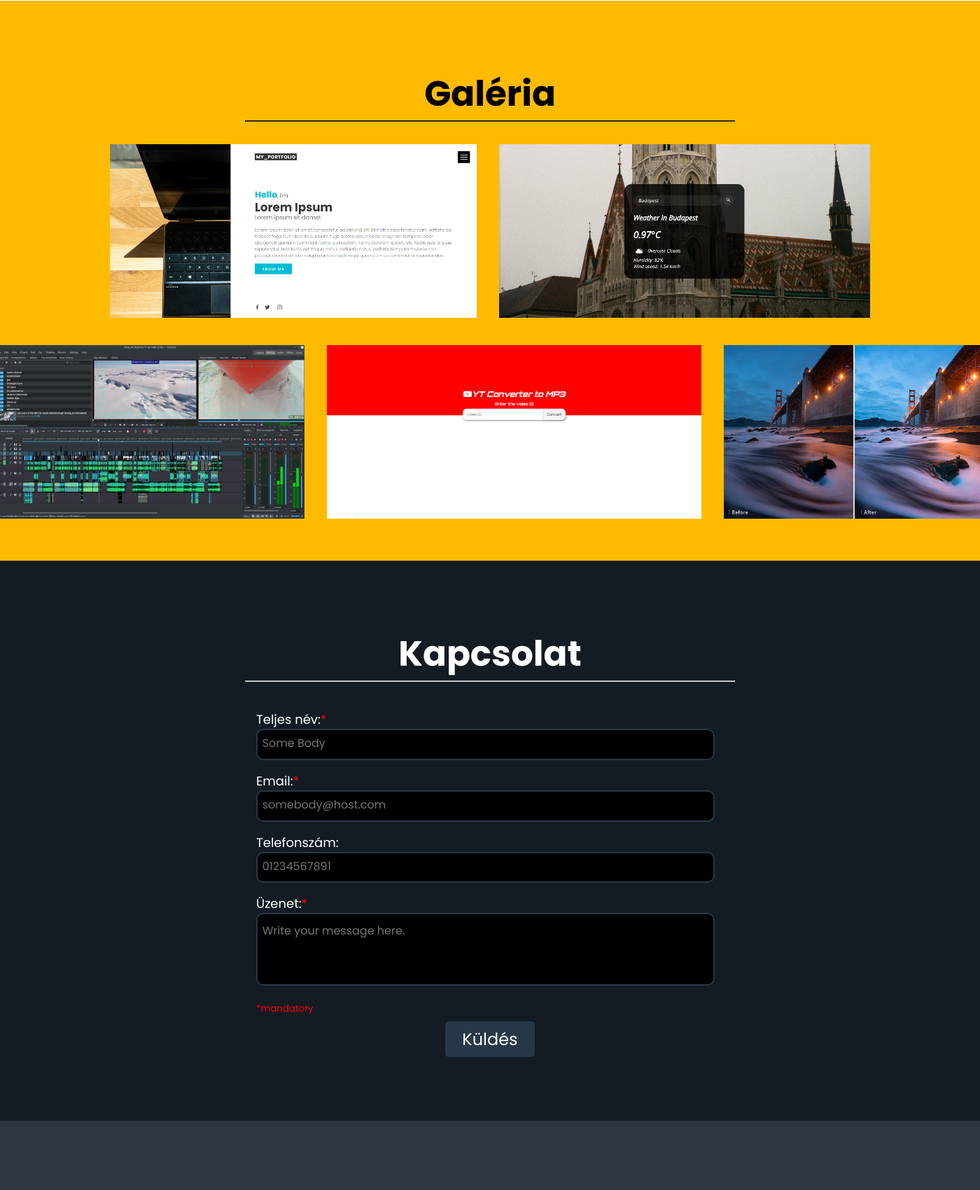
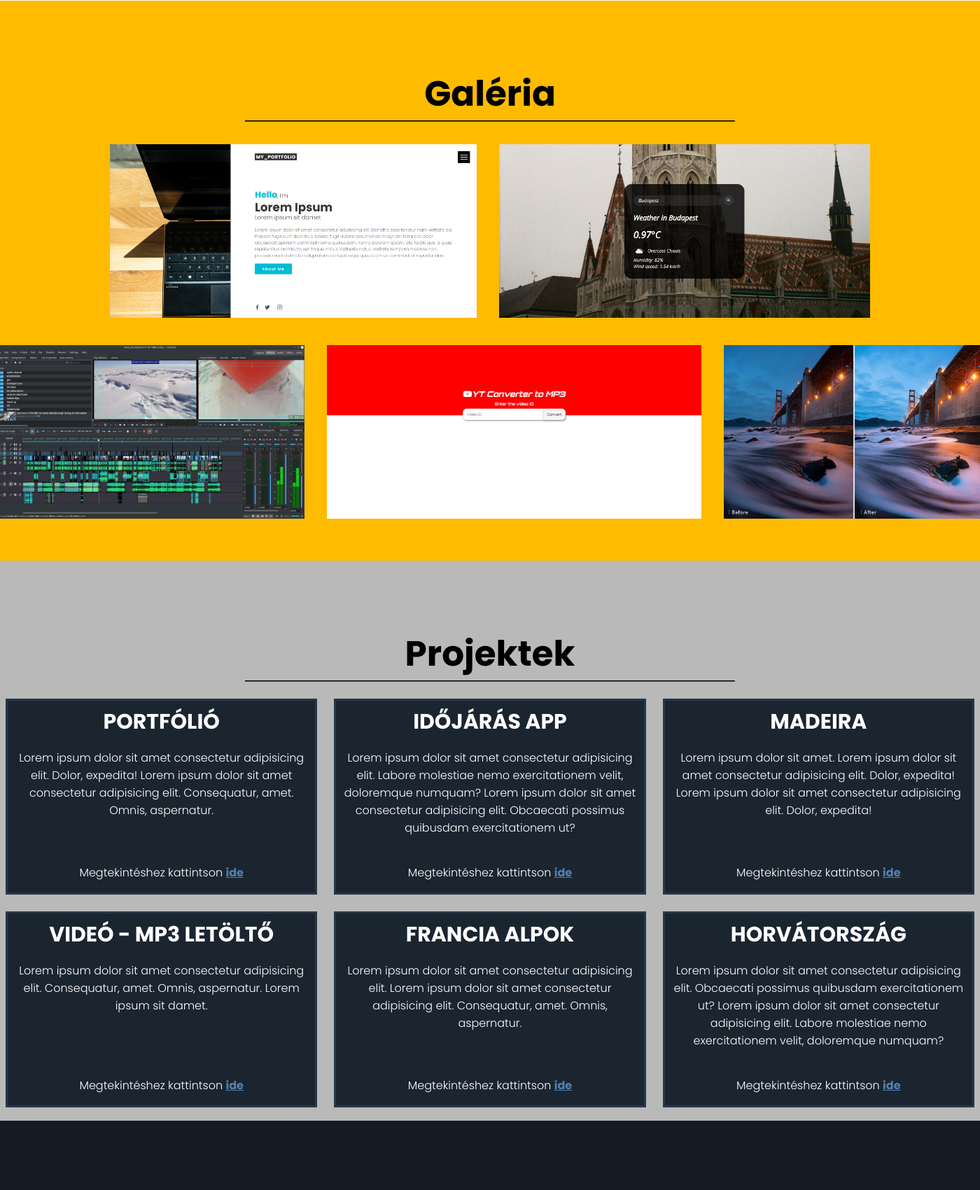
Before and after one commit to bencenyaka/web_services, a PHP site: page / in a window 1400 px wide; the page is wider, and only the part inside the window is pictured. Shown: the part 1599-3299 px from the top of that part at 70% size. Before the commit the page ends 3200 px from the top of that part, so only its background shows below. Run offline with PHP 8.4, Linux system fonts and the light colour scheme.

Commit message:
Add files via upload

```diff
--- /dev/null
+++ b/contacts.txt
@@ -0,0 +1,3 @@
+Arató András | aratoandras@gmail.com |
+
+Arató András | aratoandras@gmail.com |
--- a/index.php
+++ b/index.php
@@ -86,17 +86,78 @@
         </div>
     </section>
 
+    <section id="projektek">
+        <h1>Projektek</h1>
+        <hr>
+        <div class="grid-container">
+            <div class="grid-item">
+                <h2>Portfólió</h2>
+                <?php
+                    $text= file_get_contents("text/portfolio.txt");
+                    echo'
+                    <p>'. $text .'</p>';
+                ?>
+                <p class="link">Megtekintéshez kattintson <a href="https://bencenyaka.github.io/personal_portfolio/" target="blank"><span>ide</span></a></p>
+            </div>
+            <div class="grid-item">
+                <h2>Időjárás App</h2>
+                <?php
+                    $text= file_get_contents("text/idoj.txt");
+                    echo'
+                    <p>'. $text .'</p>';
+                ?>
+                <p class="link">Megtekintéshez kattintson <a href="https://bencenyaka.github.io/weather_app/" target="blank"><span>ide</span></a></p>
+            </div>
+            <div class="grid-item">
+                <h2>Madeira</h2>
+                <?php
+                    $text= file_get_contents("text/madeira.txt");
+                    echo'
+                    <p>'. $text .'</p>';
+                ?>
+                <p class="link">Megtekintéshez kattintson <a href="https://www.youtube.com/watch?v=NcBjx_eyvxc" target="blank"><span>ide</span></a></p>
+            </div>
+            <div class="grid-item">
+                <h2>Videó - MP3 letöltő</h2>
+                <?php
+                    $text= file_get_contents("text/vidmp3.txt");
+                    echo'
+                    <p>'. $text .'</p>';
+                ?>
+                <p class="link">Megtekintéshez kattintson <a href="https://dark-elk-kilt.cyclic.app/" target="blank"><span>ide</span></a></p>
+            </div>
+            <div class="grid-item">
+                <h2>Francia Alpok</h2>
+                <?php
+                    $text= file_get_contents("text/fralp.txt");
+                    echo'
+                    <p>'. $text .'</p>';
+                ?>
+                <p class="link">Megtekintéshez kattintson <a href="https://www.instagram.com/french_alps/" target="blank"><span>ide</span></a></p>
+            </div>
+            <div class="grid-item">
+                <h2>Horvátország</h2>
+                <?php
+                    $text= file_get_contents("text/horv.txt");
+                    echo'
+                    <p>'. $text .'</p>';
+                ?>
+                <p class="link">Megtekintéshez kattintson <a href="https://www.youtube.com/watch?v=eZZLhNV3I50" target="blank"><span>ide</span></a></p>
+            </div>
+        </div>
+    </section>
+
     <section id="kapcsolat">
         <h1>Kapcsolat</h1>
         <hr>
         <form method="post" action="index.php">
             <div>
                 <label for="inName">Teljes név:<span>*</span></label>
-                <input type="text" name="name" placeholder="Some Body">
+                <input type="text" name="name" placeholder="Arató András">
             </div>
             <div>
                 <label for="inEmail">Email:<span>*</span></label>
-                <input type="email" name="email" placeholder="somebody@host.com">
+                <input type="email" name="email" placeholder="aratoandras@host.com">
             </div>
             <div>
                 <label for="InPhonenumber">Telefonszám:</label>
@@ -104,10 +165,10 @@
             </div>
             <div>
                 <label for="InMessage">Üzenet:<span>*</span></label>
-                <textarea type="text"  name="message" placeholder="Write your message here."></textarea>
+                <textarea type="text"  name="message" placeholder="Az üzenetét ebbe a mezőbe írja."></textarea>
             </div>
             <div>
-                <p><sup><span>*</span><span>mandatory</span></sup></p>
+                <p><sup><span>*</span><span>kötelező</span></sup></p>
             </div>
             <div style="text-align:center;">
                 <button name="sendMessage">Küldés</button>
@@ -139,18 +200,18 @@
 
                 if(strlen($name) < 1)
                 {
-                    $error = "Please fill it with your name.";
+                    $error = "A rendes nevével töltse ki a mezőt.";
                 }
                 if(strlen($email) < 1)
                 {
-                    $error = "Please fill it with your email.";
+                    $error = "A rendes email címével töltse ki a mezőt.";
                 }
                 if(strlen($message) < 1)
                 {
-                    $error = "Please fill it with your message.";
+                    $error = "Üzenetével töltse ki a mezőt.";
                 }
                 if(is_numeric($phone_number) == false && empty($phone_number) == false){
-                    $error = "Please fill it with your phone number.";
+                    $error = "A rendes telefonszámával töltse ki a mezőt.";
                 }
                 if($error)
                 {
@@ -159,7 +220,7 @@
                     $vPhonenumber = $phone_number;
                     $vMessage = $message;
 
-                    echo '<p class="error">Error! '.$error.'</p>';
+                    echo '<p class="error">Hiba! '.$error.'</p>';
                 }
                 else
                 {
@@ -174,7 +235,7 @@
                     $query = $db->prepare($sql);
                     $query->execute($values);
 
-                    echo '<p class="success">Successful filling.</p>';
+                    echo '<p class="success">Sikeres kitöltés.</p>';
 
                     /* File kiírás */
 
--- /dev/null
+++ b/messages.txt
@@ -0,0 +1,3 @@
+Arató András | Lorem ipsum sit damet.
+
+Arató András | Lorem ipsum sit damet.
--- a/res/navigation.php
+++ b/res/navigation.php
@@ -3,6 +3,7 @@
                 <li><a href="#bemutat">Bemutatkozás</a></li>
                 <li><a href="#szolgal">Szolgáltatások</a></li>
                 <li><a href="#galeria">Galéria</a></li>
+                <li><a href="#projektek">Projektek</a></li>
                 <li><a href="#kapcsolat">Kapcsolat</a></li>
             </ul>
         </nav>';
--- a/res/style.css
+++ b/res/style.css
@@ -216,6 +216,70 @@ header nav ul li a:hover{
 
 /* 4.rész */
 
+#projektek{
+    min-height: 100vh;
+    background-color: rgb(185, 185, 185);
+    padding-top: 12vh;
+    width: 100%;
+}
+
+#projektek h1{
+    font-size: 50px;
+    text-align: center;
+    color: black;
+}
+
+#projektek hr{
+    margin: 0 25%;
+    border-color: #000000;
+    margin-bottom: 2vh;
+}
+
+#projektek .grid-container{
+    display: grid;
+    grid-template-columns: repeat(3, minmax(0, 1fr));
+    background: transparent;
+    padding: 1vh;
+    height: 70vh;
+    gap: 3vh;
+}
+
+#projektek .grid-container .grid-item{
+    background-color: #1a2530;
+    border: 3px solid #283747;
+    padding: 1vh;
+    font-size: 20px;
+    text-align: center;
+    color: #fff;
+    display: flex;
+    flex-direction: column;
+    justify-content: space-between;
+    height: 35vh;
+}
+
+#projektek .grid-container .grid-item h2{
+    margin-bottom: 2vh;
+    text-transform: uppercase;
+}
+
+#projektek .grid-container .grid-item p{
+    font-size: 16px;
+    font-weight: 300;
+}
+
+#projektek .grid-container .grid-item .link{
+    padding: 1vh;
+    margin-top: auto;
+}
+
+#projektek .grid-container .grid-item .link a{
+    color: #5380af;
+    font-weight: bold;
+    cursor: pointer;
+}
+
+/* 5.rész */
+
 #kapcsolat{
     min-height: 100vh;
     background-color: #141b23;
@@ -306,6 +370,7 @@ header nav ul li a:hover{
     margin-left: 25%;
     margin-right: 25%;
     margin-top: 1vh;
+    margin-bottom: 1vh;
 }
 #kapcsolat p.error
 {
@@ -320,6 +385,7 @@ header nav ul li a:hover{
     margin-left: 25%;
     margin-right: 25%;
     margin-top: 1vh;
+    margin-bottom: 1vh;
 }
 
 #kapcsolat span{
--- /dev/null
+++ b/text/fralp.txt
@@ -0,0 +1,2 @@
+Lorem ipsum dolor sit amet consectetur adipisicing elit.
+Lorem ipsum dolor sit amet consectetur adipisicing elit. Consequatur, amet. Omnis, aspernatur.
--- /dev/null
+++ b/text/horv.txt
@@ -0,0 +1,2 @@
+Lorem ipsum dolor sit amet consectetur adipisicing elit. Obcaecati possimus quibusdam exercitationem ut?
+Lorem ipsum dolor sit amet consectetur adipisicing elit. Labore molestiae nemo exercitationem velit, doloremque numquam?
--- /dev/null
+++ b/text/idoj.txt
@@ -0,0 +1,2 @@
+Lorem ipsum dolor sit amet consectetur adipisicing elit. Labore molestiae nemo exercitationem velit, doloremque numquam?
+Lorem ipsum dolor sit amet consectetur adipisicing elit. Obcaecati possimus quibusdam exercitationem ut?
--- /dev/null
+++ b/text/madeira.txt
@@ -0,0 +1,2 @@
+Lorem ipsum dolor sit amet.
+Lorem ipsum dolor sit amet consectetur adipisicing elit. Dolor, expedita! Lorem ipsum dolor sit amet consectetur adipisicing elit. Dolor, expedita!
--- a/text/photoediting.txt
+++ b/text/photoediting.txt
@@ -1 +1 @@
-<p>Lorem ipsum dolor sit amet consectetur adipisicing elit. Incidunt vero alias inventore odio odit temporibus assumenda quasi itaque saepe quas.</p>
+Lorem ipsum dolor sit amet consectetur adipisicing elit. Incidunt vero alias inventore odio odit temporibus assumenda quasi itaque saepe quas.
--- /dev/null
+++ b/text/portfolio.txt
@@ -0,0 +1,2 @@
+Lorem ipsum dolor sit amet consectetur adipisicing elit. Dolor, expedita!
+Lorem ipsum dolor sit amet consectetur adipisicing elit. Consequatur, amet. Omnis, aspernatur.
--- a/text/videditing.txt
+++ b/text/videditing.txt
@@ -1 +1 @@
-<p>Lorem ipsum dolor sit amet consectetur adipisicing elit. Incidunt vero alias inventore odio odit temporibus assumenda quasi itaque saepe quas.</p>
+Lorem ipsum dolor sit amet consectetur adipisicing elit. Incidunt vero alias inventore odio odit temporibus assumenda quasi itaque saepe quas.
--- /dev/null
+++ b/text/vidmp3.txt
@@ -0,0 +1,2 @@
+Lorem ipsum dolor sit amet consectetur adipisicing elit. Consequatur, amet. Omnis, aspernatur.
+Lorem ipsum sit damet.
--- a/text/webdesign.txt
+++ b/text/webdesign.txt
@@ -1 +1 @@
-<p>Lorem ipsum dolor sit amet consectetur adipisicing elit. Incidunt vero alias inventore odio odit temporibus assumenda quasi itaque saepe quas.</p>
+Lorem ipsum dolor sit amet consectetur adipisicing elit. Incidunt vero alias inventore odio odit temporibus assumenda quasi itaque saepe quas.
```
